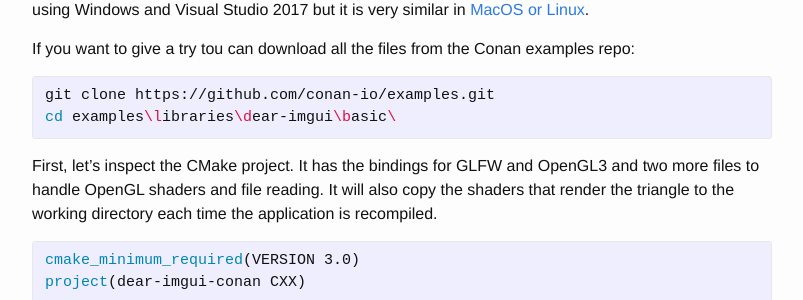
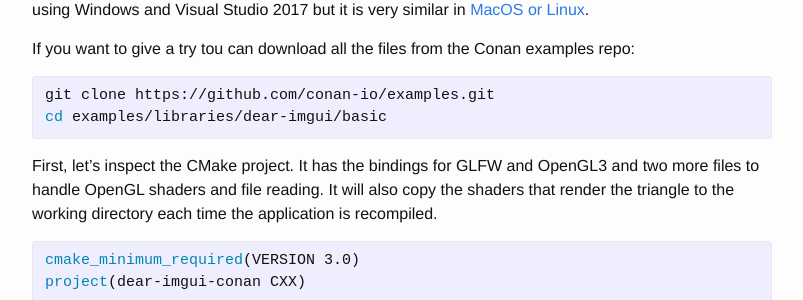
Before and after one commit to conan-io/conan-io.github.io, a Jekyll site: the page built from _posts/2019-06-26-An-introduction-to-the-Dear-ImGui-library.markdown, in a window 1280 px wide and 900 px high, scrolled down 4713 px. Shown: the part 151-451 px from the top of the window, without its empty margins (238-1041 px from the left). Built offline with Jekyll 4.4.1, drawn with Linux system fonts in a browser that asks for light colours; comment, search, counter and statistics services are not loaded.

Commit message:
fix bars in post (#78)
* first commit

* change publication date

* Update _posts/2019-06-26-An-introduction-to-the-Dear-ImGui-library.markdown

Co-Authored-By: Daniel <danimanzaneque@gmail.com>

* Update _posts/2019-06-26-An-introduction-to-the-Dear-ImGui-library.markdown

Co-Authored-By: SSE4 <tomskside@gmail.com>

* changed styles and put bindings as conan imports

* mention ImGui mit license

* edit example link and some styles

* Updated snippets to last version

* fix link to README

* CMake snippet change

* fix broken links

* change bars

```diff
--- a/_posts/2019-06-26-An-introduction-to-the-Dear-ImGui-library.markdown
+++ b/_posts/2019-06-26-An-introduction-to-the-Dear-ImGui-library.markdown
@@ -154,11 +154,11 @@ If you want to give a try tou can download all the files from the Conan examples
 
 {% highlight bash %}
 git clone https://github.com/conan-io/examples.git
-cd examples\libraries\dear-imgui\basic\
+cd examples/libraries/dear-imgui/basic
 {% endhighlight %}
 
 First, let's inspect the CMake project. It has the bindings for GLFW and OpenGL3 and two more files to handle OpenGL shaders and file
- reading. It will also copy the shaders that render the triangle to the working directory each time the application is recompiled.
+reading. It will also copy the shaders that render the triangle to the working directory each time the application is recompiled.
 
 {% highlight cmake %}
 cmake_minimum_required(VERSION 3.0)
```
